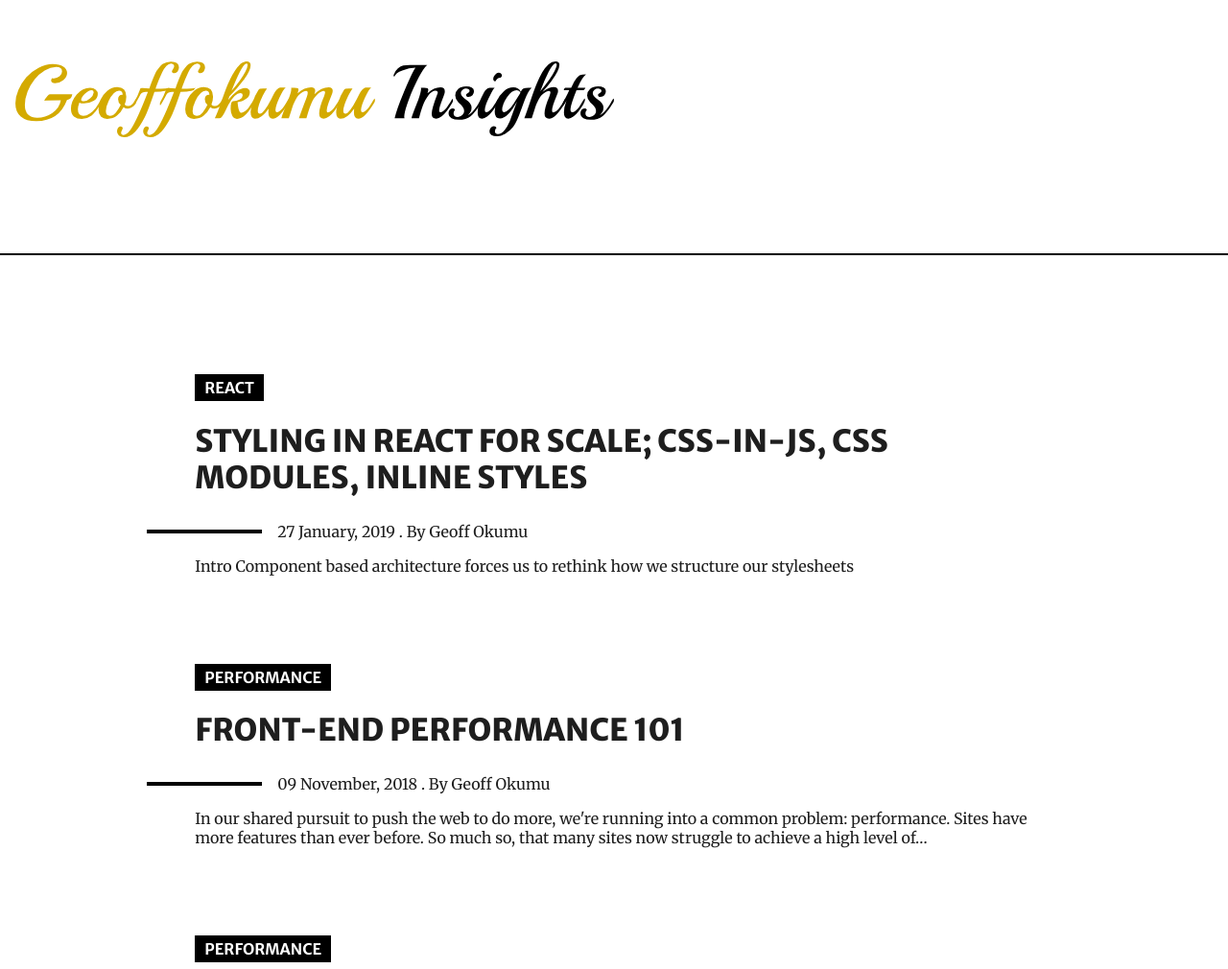
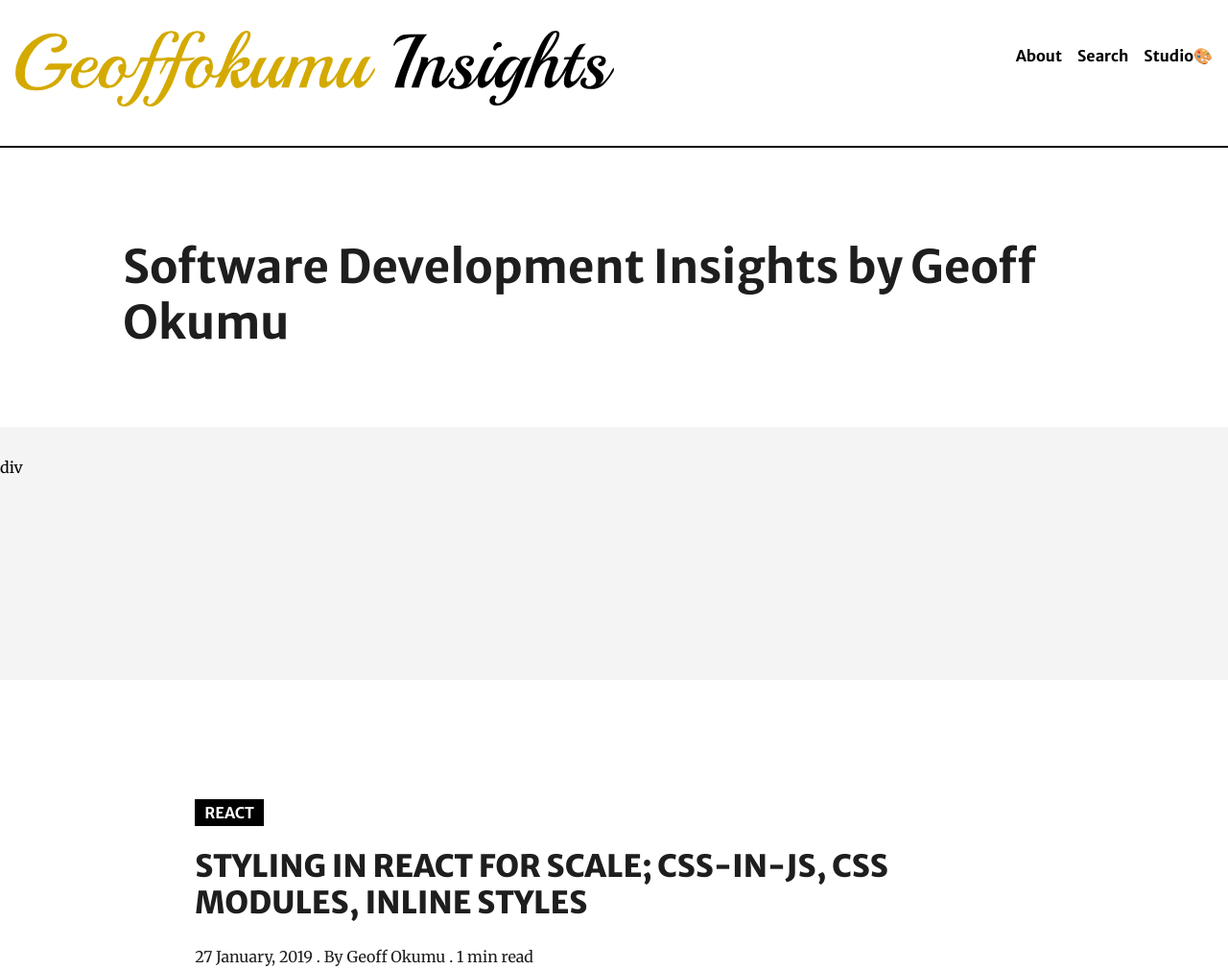
Before and after one commit to geoffOkumu/www, a Gatsby site: page / in a window 1280 px wide. Shown: the top 1010 px of the page at 96% size. Built offline with nearby package versions, Linux system fonts and the light colour scheme; Gatsby itself is replaced by a stand-in of ours.

Commit message:
ui changes

```diff
--- a/src/components/containers/AboutPageContainer.jsx
+++ b/src/components/containers/AboutPageContainer.jsx
@@ -77,5 +77,5 @@
 const Wrapper = styled.div`
   padding-top: 80px;
   padding-bottom: 80px;
-  background-color: ${({ theme }) => theme.colors.bodyBg};
+  background-color: ${({ theme }) => theme.colors.white};
 `
--- a/src/components/containers/BlogPostCard.jsx
+++ b/src/components/containers/BlogPostCard.jsx
@@ -10,7 +10,7 @@
 
 export default class BlogPostCard extends React.Component {
   render() {
-    const { title, date, category, author, excerpt } = this.props
+    const { title, date, category, author, excerpt, legnth } = this.props
 
     return (
       <PostWrapper>
@@ -21,9 +21,8 @@
           <Heading.h2 customStyles={customStyles.heading}>{title}</Heading.h2>
         </Link>
         <PostDetails>
-          <Line />
           <Text.span>
-            {date} . By {author}
+            {date} . By {author} . {legnth} min read
           </Text.span>
         </PostDetails>
         <Text.p>{excerpt}</Text.p>
@@ -37,6 +36,11 @@
     display: block;
     text-transform: uppercase;
     font-weight: 800;
+
+    &:hover {
+      color: ${({ theme }) => theme.colors.blue};
+      text-decoration: underline;
+    }
 
     ${media.phone`
       font-size: 1.6rem !important;
@@ -61,6 +65,7 @@
 
   span {
     display: block;
+    color: ${({ theme }) => theme.colors.textDark};
   }
 `
 
--- a/src/components/containers/Footer.jsx
+++ b/src/components/containers/Footer.jsx
@@ -15,8 +15,7 @@
 }
 
 const FooterWrapper = styled.footer`
-  border-top: 1px solid ${({ theme }) => theme.colors.textBlack};
-  background-color: ${({ theme }) => theme.colors.bodyBg};
+  background-color: ${({ theme }) => theme.colors.white};
   padding: 1rem 0;
 `
 
--- a/src/components/containers/Header.jsx
+++ b/src/components/containers/Header.jsx
@@ -5,6 +5,7 @@
 import { containerStyles } from '../widgets/Container'
 import { media } from '../styles/utils'
 import Logo from '../../assets/Insights.svg'
+import Menu from './Menu'
 
 const Header = () => (
   <Wrapper>
@@ -13,22 +14,25 @@
         <img src={Logo} alt="geoffokumu insights" />
       </Link>
     </LogoContainer>
+    <Menu />
   </Wrapper>
 )
 
 const LogoContainer = styled.div`
   width: 50%;
+  float: left;
 
   img {
     width: 100%;
     display: block;
+    margin-bottom: 2rem;
   }
 `
 
 const Wrapper = styled.header`
   ${containerStyles};
-  height: 200px;
-  padding-top: 4rem;
+  padding-top: 2rem;
+  height: 120px;
   max-width: 1300px;
   border-bottom: 2px solid ${({ theme }) => theme.colors.black};
 `
--- a/src/components/containers/Menu.jsx
+++ b/src/components/containers/Menu.jsx
@@ -1,70 +1,56 @@
 import React from 'react'
 import styled from 'styled-components'
 import kebabCase from 'lodash/kebabCase'
+import { Link } from 'gatsby'
 
-import MenuLink from '../widgets/MenuLink'
-import { media } from '../styles/utils'
-import { fadeIn } from '../styles/animations'
+const linksList = ['About', 'Search']
 
-const linksList = ['About', 'Studio', 'Search']
+const Menu = () => {
+  let location = window !== undefined ? window.location.pathname : '/'
 
-const active = (h, location) => new RegExp('/\\b(' + h + ')\\b').test(location)
-
-const Links = ({ location }) => (
-  <React.Fragment>
+  return (
+    <LinksContainer>
       {linksList.map(link => {
         let pathname = kebabCase(link)
 
         return (
-        <MenuLink
-          active={active(pathname, location)}
-          key={link}
-          title={link}
+          <li key={link}>
+            <Link
+              state={{ linkedFrom: location }}
+              activeStyle={{ color: '#4484ce' }}
               to={'/' + pathname}
-        />
+            >
+              {link}
+            </Link>
+          </li>
         )
       })}
-  </React.Fragment>
+      <li key="studio">
+        <a href="https://studio.geoffokumu.com">Studio🎨</a>
+      </li>
+    </LinksContainer>
   )
+}
 
-export const DesktopLinks = ({ location }) => (
-  <DesktopLinksWrapper>
-    <Links location={location} />
-  </DesktopLinksWrapper>
-)
+const LinksContainer = styled.ul`
+  display: flex;
+  list-style: none;
+  float: right;
 
-export const Menu = ({ location }) => (
-  <MenuWrapper>
-    {/* <TogglesWrapper>Toggles</TogglesWrapper> */}
-    <LinksWrapper>
-      <Links location={location} />
-    </LinksWrapper>
-  </MenuWrapper>
-)
+  a {
+    color: #000;
+    text-decoration: none;
+    font-family: ${({ theme }) => theme.font.sans};
+    font-weight: 700;
 
-const MenuWrapper = styled.section`
-  font-family: ${({ theme }) => theme.font.sans};
-  animation: ${fadeIn} 1s;
-  width: 100%;
+    &:hover {
+      color: ${({ theme }) => theme.colors.blue};
+    }
+  }
+
+  li {
+    margin-left: 1rem;
+  }
 `
 
-const TogglesWrapper = styled.div`
-  background-color: ${({ theme }) => theme.colors.grey};
-  padding: 1rem;
-`
-
-const LinksWrapper = styled.div`
-  background-color: ${({ theme }) => theme.colors.white};
-  padding: 1rem;
-  text-align: left;
-  padding-left: 50%;
-
-  ${media.tablet`text-align: right`}
-`
-
-const DesktopLinksWrapper = styled.div`
-  display: flex;
-  font-family: ${({ theme }) => theme.font.sans};
-
-  ${media.tablet`display: none;`};
-`
+export default Menu
--- /dev/null
+++ b/src/components/containers/QuickTips.jsx
@@ -0,0 +1,12 @@
+import React from 'react'
+import styled from 'styled-components'
+
+const QuickTips = () => <Wrapper>div</Wrapper>
+
+const Wrapper = styled.section`
+  padding: 2rem 0;
+  background-color: ${({ theme }) => theme.colors.grey};
+  height: 200px;
+`
+
+export default QuickTips
--- a/src/components/containers/Tagline.jsx
+++ b/src/components/containers/Tagline.jsx
@@ -3,27 +3,26 @@
 
 import Heading from '../widgets/Heading'
 import Text from '../widgets/Text'
-import Container from '../widgets/Container'
+import { containerStyles } from '../widgets/Container'
 import { media } from '../styles/utils'
 
 class Tagline extends React.Component {
   render() {
     return (
       <Wrapper>
-        <Container>
-          <Heading.h1 customStyles={custom.heading}>
-            Software Development Insights
-          </Heading.h1>
-          <Text.span customStyles={custom.span}>By geoffOkumu</Text.span>
-        </Container>
+        <Heading.h1 customStyles={custom.heading}>
+          Software Development Insights by Geoff Okumu
+        </Heading.h1>
       </Wrapper>
     )
   }
 }
 
 const Wrapper = styled.section`
-  padding-top: 1rem;
-  padding-bottom: 80px;
+  ${containerStyles};
+  padding-top: 4rem;
+  padding-bottom: 4rem;
+  max-width: 80%;
 
   ${media.phone`
     padding-bottom: 40px;
@@ -34,8 +33,9 @@
 //custom styles
 const custom = {
   heading: css`
-    font-size: 3.5rem !important;
+    font-size: 3rem !important;
     margin-bottom: 1rem;
+    color: ${({ theme }) => theme.colors.textDark};
 
     ${media.phone`
       font-size: 1.6rem !important;
--- a/src/pages/404.jsx
+++ b/src/pages/404.jsx
@@ -1,6 +1,6 @@
 import React from 'react'
 import { Link } from 'gatsby'
-import {css} from 'styled-components'
+import { css } from 'styled-components'
 
 import Layout from '../components/containers/Layout'
 import Header from '../components/containers/Header'
@@ -31,7 +31,7 @@
   `,
   heading: css`
     display: block;
-    `
+  `,
 }
 
 export default ErrorPage
--- a/src/pages/index.jsx
+++ b/src/pages/index.jsx
@@ -6,6 +6,8 @@
 import Header from '../components/containers/Header'
 import Container from '../components/widgets/Container'
 import BlogPostCard from '../components/containers/BlogPostCard'
+import Tagline from '../components/containers/Tagline'
+import QuickTips from '../components/containers/QuickTips'
 
 const IndexPage = ({ location, data }) => {
   const posts = data.blogposts.edges
@@ -13,6 +15,8 @@
   return (
     <Layout>
       <Header />
+      <Tagline />
+      <QuickTips />
       <Wrapper>
         <Container>
           {posts.map(post => (
@@ -23,6 +27,7 @@
               category={post.node.frontmatter.category}
               author={post.node.frontmatter.author}
               excerpt={post.node.excerpt}
+              legnth={post.node.timeToRead}
             />
           ))}
         </Container>
@@ -50,6 +55,7 @@
         node {
           id
           excerpt(pruneLength: 220)
+          timeToRead
           frontmatter {
             title
             date(formatString: "DD MMMM, YYYY")
```
Also changed, not shown: src/lambda/signup.js (+47 -44 lines), src/pages/search.jsx (+6 -5 lines), .eslintrc.js. Lines whose indentation alone changed are shown as unchanged.
